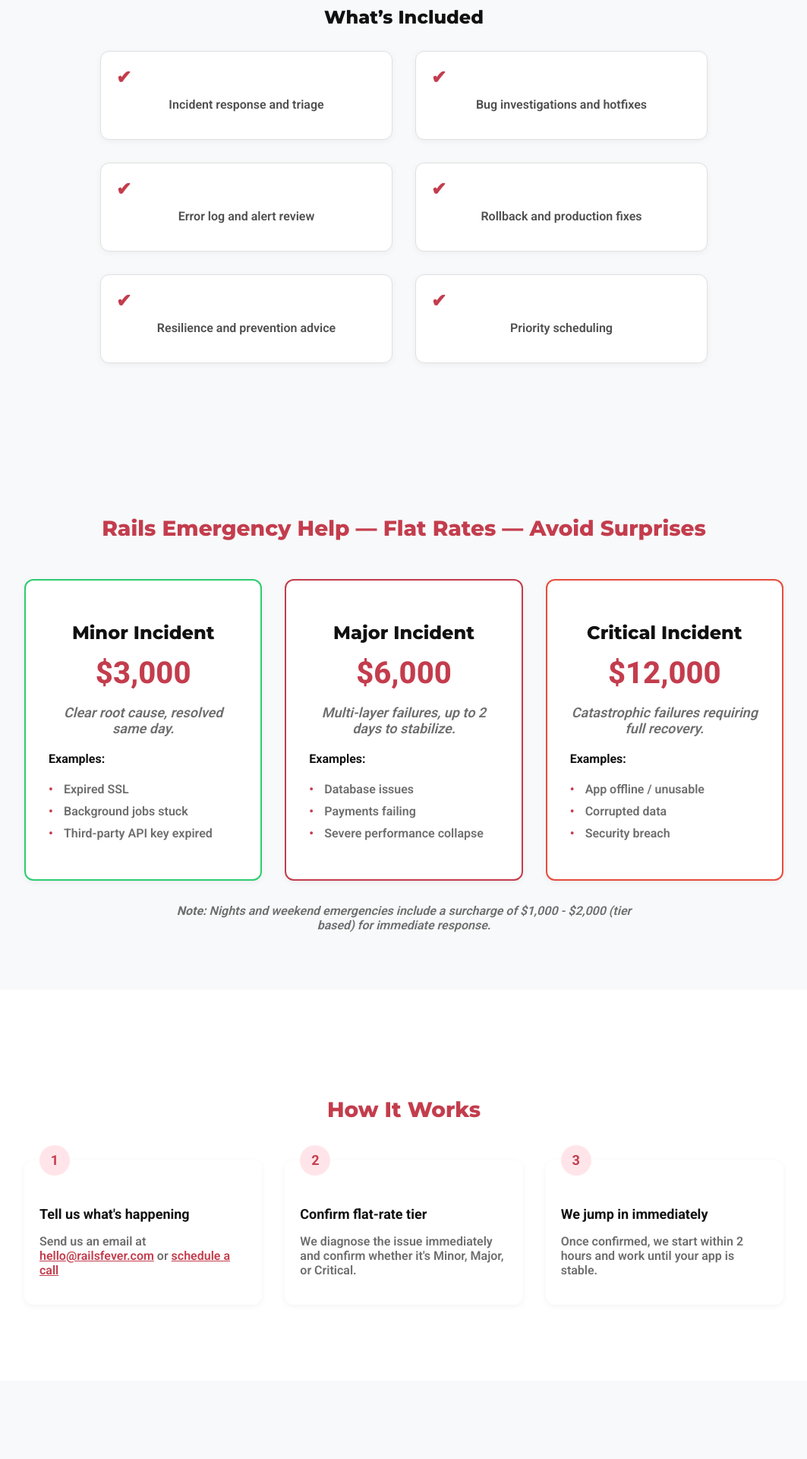
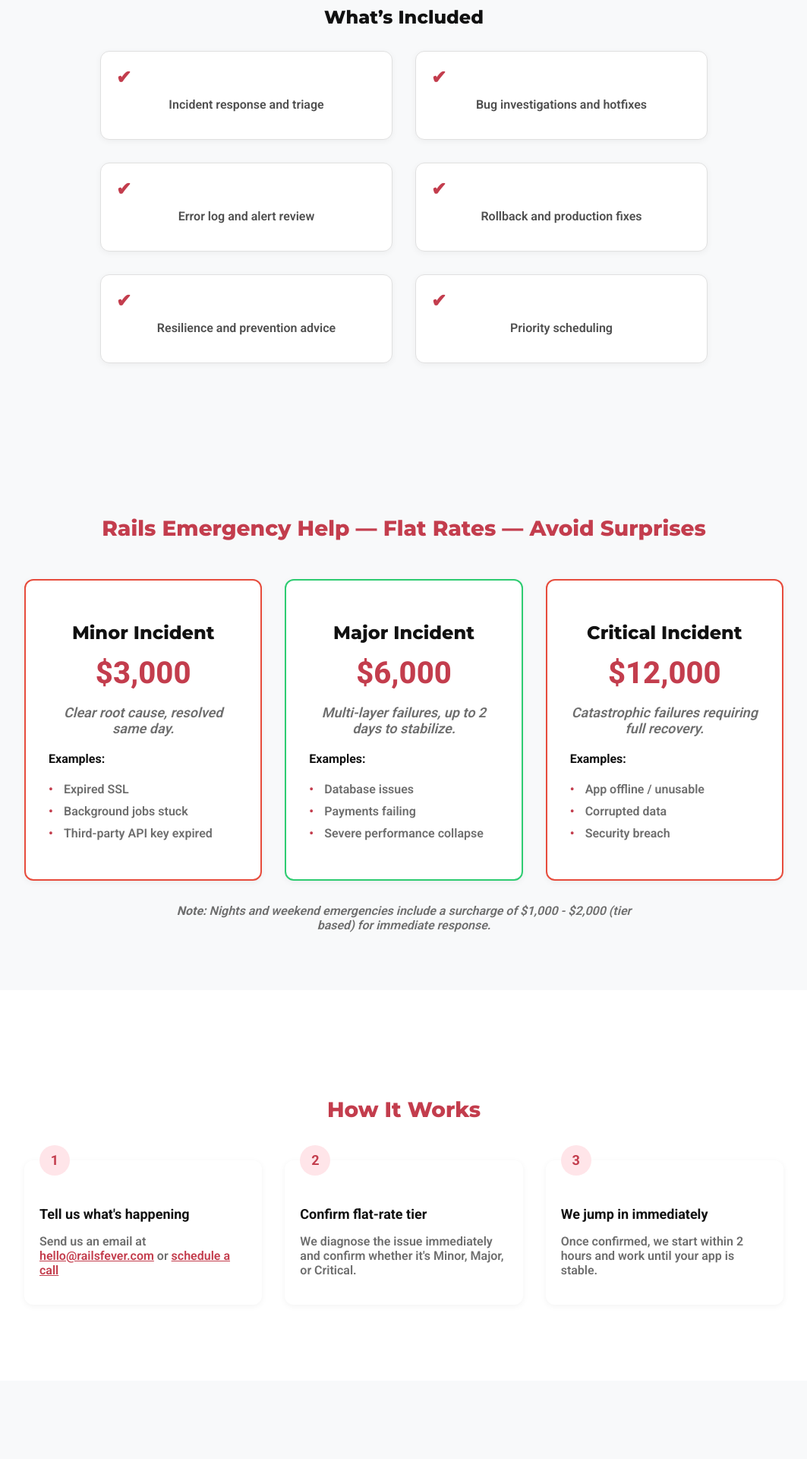
Before and after one commit to waleo/railsfever-05-2025, a Jekyll site: the page built from services/rails_support_desk.html, in a window 1280 px wide. Shown: the part 1451-3371 px from the top of the page at 76% size, without its empty margins (108-1171 px from the left). Built offline with Jekyll 4.4.1, drawn with Linux system fonts in a browser that asks for light colours.

Commit message:
Use green color for middle tier

```diff
--- a/_sass/services/_support_desk.scss
+++ b/_sass/services/_support_desk.scss
@@ -34,11 +34,11 @@
       }
 
       &.minor {
-        border-color: #2ECC71;
+        border-color: #E74C3C;
       }
 
       &.major {
-        border-color: $brand-primary;
+        border-color: #2ECC71;
       }
 
       &.critical {
```
